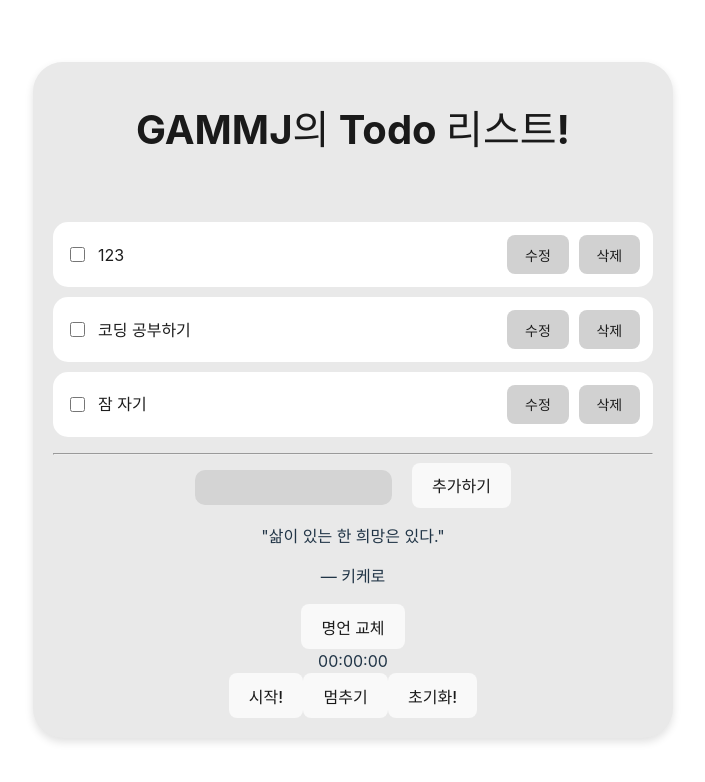
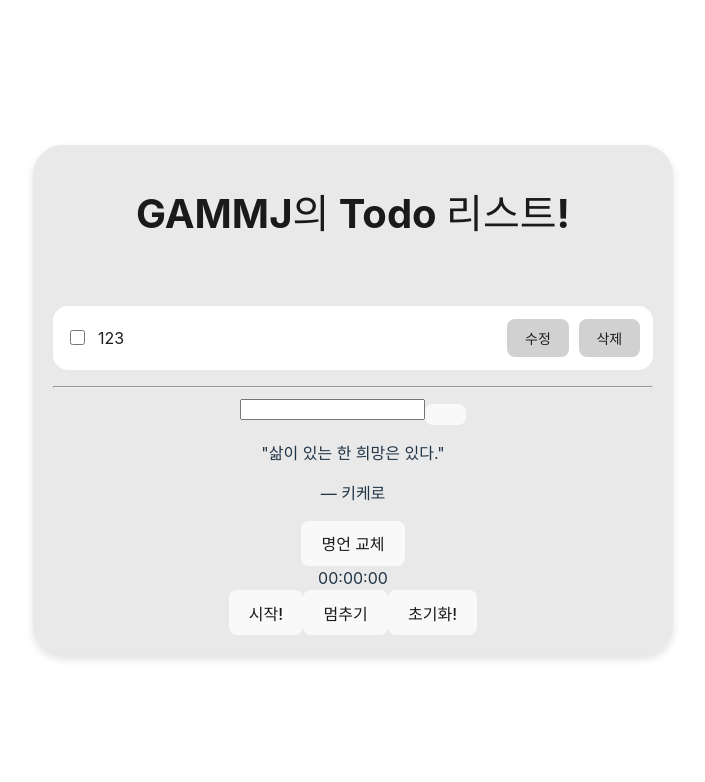
Before and after one commit to GAMMJ/OZ-TodoList, a React (Vite) app: page / in a window 1280 px wide. Shown: the top 782 px of the page, without its empty margins (287-992 px from the left). Built offline with nearby package versions, Linux system fonts and the light colour scheme.

Commit message:
refacotr: Todo input 추가 기능 useRef로 리팩터링

```diff
--- a/src/App.jsx
+++ b/src/App.jsx
@@ -3,17 +3,22 @@ import "./App.css"
 import quotes from "./data/quotes"
 
 function App() {
-  const [todoList, setTodoList] = useState([
-    { id: 0, content: "123", completed: false },
-    { id: 1, content: "코딩 공부하기", completed: false },
-    { id: 2, content: "잠 자기", completed: false },
-  ])
+  const [todoList, setTodoList] = useState([{ id: Number(new Date()), content: "123", completed: false }])
+
+  const inputRef = useRef(null)
+
+  const addTodo = () => {
+    const newTodo = { id: Number(new Date()), content: inputRef.current.value }
+    setTodoList((prev) => [...prev, newTodo])
+    inputRef.current.value = ""
+  }
 
   return (
     <div className="todo-main">
       <TodoList todoList={todoList} setTodoList={setTodoList} />
       <hr />
-      <TodoInput todoList={todoList} setTodoList={setTodoList} />
+      <input ref={inputRef} />
+      <button onClick={addTodo}></button>
       <RandomQuote />
       <StopWatch />
     </div>
```
